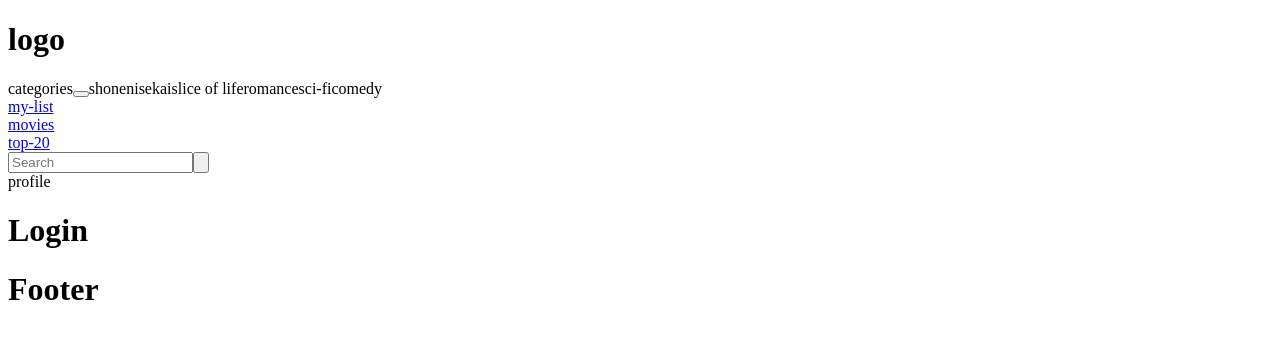
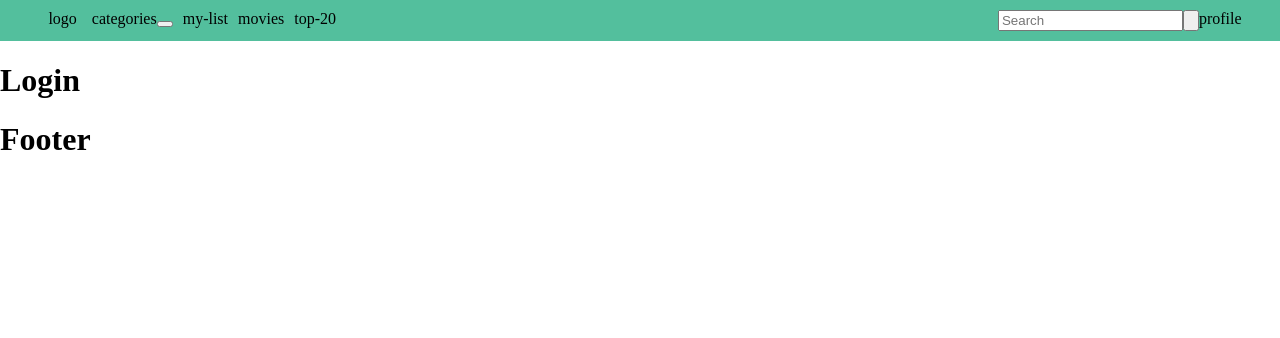
Before and after one commit to IronSpidy001/Aniflix, a React (Create React App) app: page / in a window 1280 px wide. Shown: the top 338 px of the page. Built offline with nearby package versions, Linux system fonts and the light colour scheme; the HTML template or start-up script is replaced by a standard one.

Commit message:
added dropdown functionality and arranged the navbar items for desktop size

```diff
--- a/src/App.css
+++ b/src/App.css
@@ -0,0 +1,51 @@
+a{
+    text-decoration: none;
+    color: black;
+}
+
+body{
+    padding: 0;
+    margin: 0;
+}
+
+.header{
+    background-color: #53BF9D;
+    padding: 0;
+    position: sticky;
+    top: 0;
+}
+
+.navbar{
+    display: flex;
+    justify-content: space-between;
+    flex-direction: row;
+    padding: 10px 3%
+}
+
+.navbar-logo{
+    padding: 0 10px;
+}
+
+.navbar-item{
+    padding: 0 5px;
+}
+
+.dropdown-menu{
+    display: none;
+    position: absolute;
+}
+
+.nav-section{
+    display: flex;
+    flex-direction: row;
+}
+
+.navbar-item:hover .dropdown-menu{
+    display: flex;
+    flex-direction: column;
+    background-color: #F94C66;
+}
+
+.dropdown-item{
+    padding: 5px
+}
--- /dev/null
+++ b/src/components/Header/DropdownItem.jsx
@@ -0,0 +1,11 @@
+import React from "react"
+
+function DropdownItem(props){
+    return(
+    <div className="dropdown-item">
+        <span><a href={props.url}>{props.name}</a></span>
+    </div>
+    )
+}
+
+export default DropdownItem;
--- /dev/null
+++ b/src/components/Header/DropdownMenu.jsx
@@ -0,0 +1,14 @@
+import React from "react"
+import DropdownItem from "./DropdownItem"
+
+function DropdownMenu(props){
+    return(
+        <div className="dropdown-menu">
+            {props.dropdownItems.map(function(item){
+                return(<DropdownItem name={item.name} url={item.url}/>)
+            })}
+        </div>
+    )
+}
+
+export default DropdownMenu
--- a/src/components/Header/Navbar.jsx
+++ b/src/components/Header/Navbar.jsx
@@ -8,14 +8,18 @@ import Profile from "./Profile"
 function Navbar(){
     return(
         <div className="navbar">
+            <div className="nav-section">
             <NavbarLogo />
                 {NavbarItems.map(function(item){
                     return(
                             <NavbarItem key={item.key} name={item.name} type={item.type} url={item.url} dropdownItems={item.dropdownItems}/>
                         )
                 })}
+            </div>
+            <div className="nav-section">
                 <Search name="search" placeholder="Search"/>
                 <Profile />
+            </div>
         </div>
     )
 }
--- a/src/components/Header/NavbarItem.jsx
+++ b/src/components/Header/NavbarItem.jsx
@@ -1,20 +1,20 @@
 import React from "react";
+import DropdownMenu from "./DropdownMenu.jsx"
+import NavbarItems from "./NavbarItems.js";
 
 function NavbarItem(props){
     if(props.type === "link"){
         return(
-            <div>
+            <div className="navbar-item">
                 <span><a href={props.url}>{props.name}</a></span>
             </div>
         )
     }else if(props.type === "dropdown"){
         return(
-            <div>
+            <div className="navbar-item">
                 <span>{props.name}</span>
                 <button></button>
-                {props.dropdownItems.map(function(item){
-                    return(<a>{item}</a>)
-                })}
+                <DropdownMenu dropdownItems = {props.dropdownItems}/>
             </div>
         )
     }
--- a/src/components/Header/NavbarItems.js
+++ b/src/components/Header/NavbarItems.js
@@ -4,7 +4,38 @@ const NavbarItems = [
         name: "categories",
         url: "/categories",
         type: "dropdown",
-        dropdownItems: ["shonen", "isekai", "slice of life", "romance", "sci-fi", "comedy"]
+        dropdownItems: [
+            {
+                key: 1,
+                name: "shonen",
+                url: "/categories/shonen"
+            },
+            {
+                key: 2,
+                name: "iseksi",
+                url: "/categories/iseksi"
+            },
+            {
+                key: 3,
+                name: "slice of life",
+                url: "/categories/slice-of-life"
+            },
+            {
+                key: 4,
+                name: "romance",
+                url: "/categories/romance"
+            },
+            {
+                key: 5,
+                name: "sci-fi",
+                url: "/categories/sci-fi"
+            },
+            {
+                key: 2,
+                name: "comedy",
+                url: "/categories/comedy"
+            }
+        ]
     },
     {
         key: 2,
--- a/src/components/Header/NavbarLogo.jsx
+++ b/src/components/Header/NavbarLogo.jsx
@@ -2,8 +2,8 @@ import React from "react"
 
 function NavbarLogo(){
     return(
-        <div>
-            <h1>logo</h1>
+        <div className="navbar-logo">
+            logo
         </div>
     )
 }
```
Lines whose indentation alone changed are shown as unchanged.
